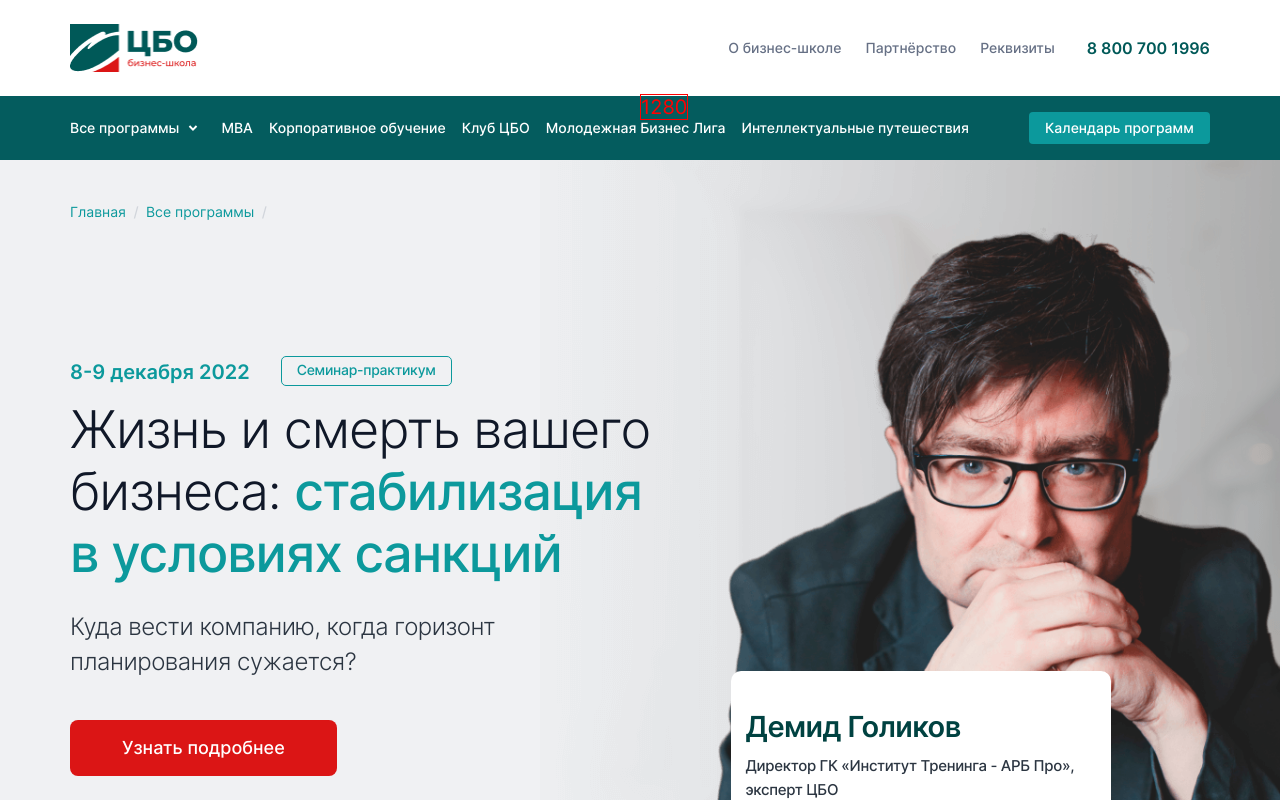
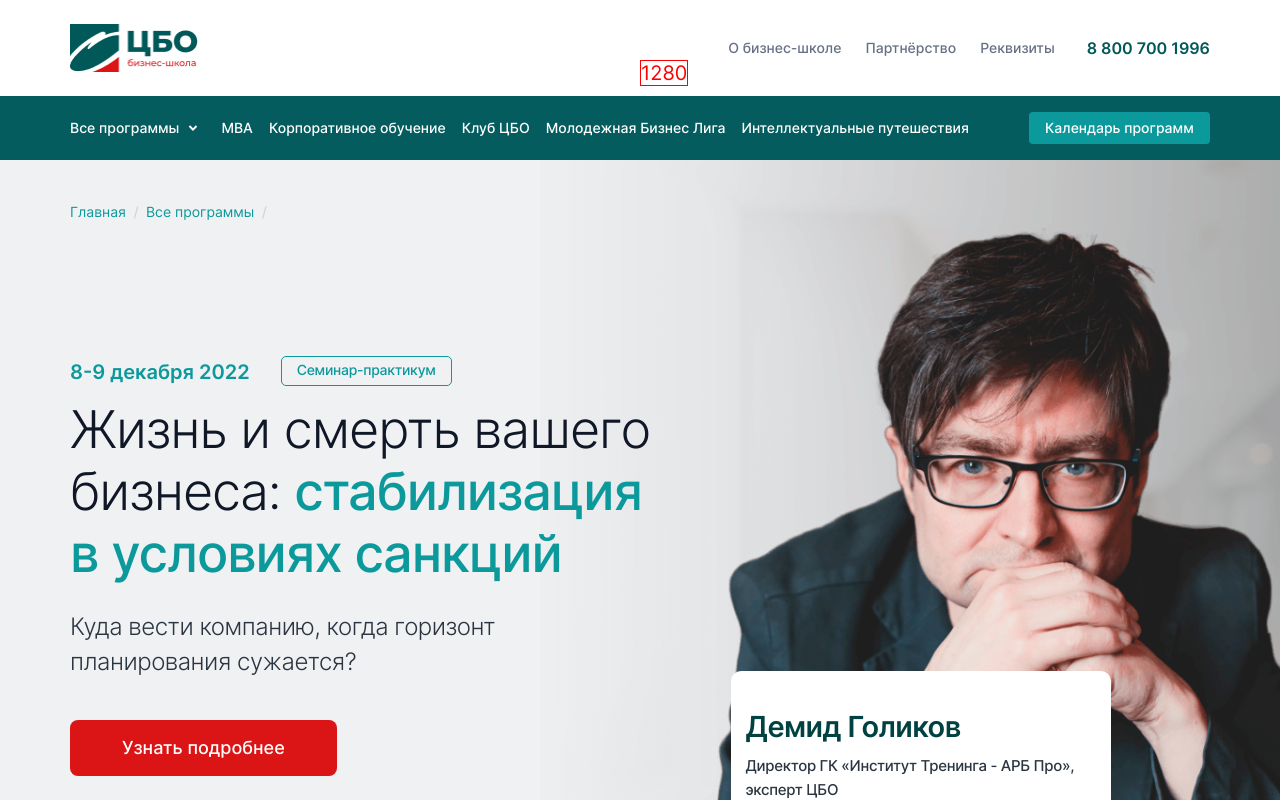
Before and after one commit to Argayash1/cbo-testing, a React (Create React App) app: page / in a window 1280 px wide. Shown: the top 800 px of the page. Built offline with nearby package versions, Linux system fonts and the light colour scheme.

Commit message:
fix: исправил положение элемента с разрешением экрана

```diff
--- a/src/components/Header/Header.module.scss
+++ b/src/components/Header/Header.module.scss
@@ -4,10 +4,11 @@
 .root {
   width: 100%;
   background-color: #ffffff;
-  position: relative;
 }
 
 .container {
+  position: relative;
+
   @include section-flex-container(0, 120, 0);
 
   display: flex;
@@ -63,9 +64,11 @@
 
 .screenWidth {
   position: absolute;
-  bottom: 20px;
+  bottom: 10px;
   left: 50%;
   font-size: 20px;
   border: 1px solid red;
   color: red;
+  margin: 0;
+  padding: 0;
 }
--- a/src/components/Header/index.tsx
+++ b/src/components/Header/index.tsx
@@ -8,9 +8,8 @@ export const Header = () => {
 
   return (
     <header className={styles.root}>
-      <p className={styles.screenWidth}>{screenWidth}</p>
-
       <div className={styles.container}>
+        <p className={styles.screenWidth}>{screenWidth}</p>
         <Logo />
         <TopMenu />
         <a href='tel:8 800 700 1996' className={styles.phone}>
```
